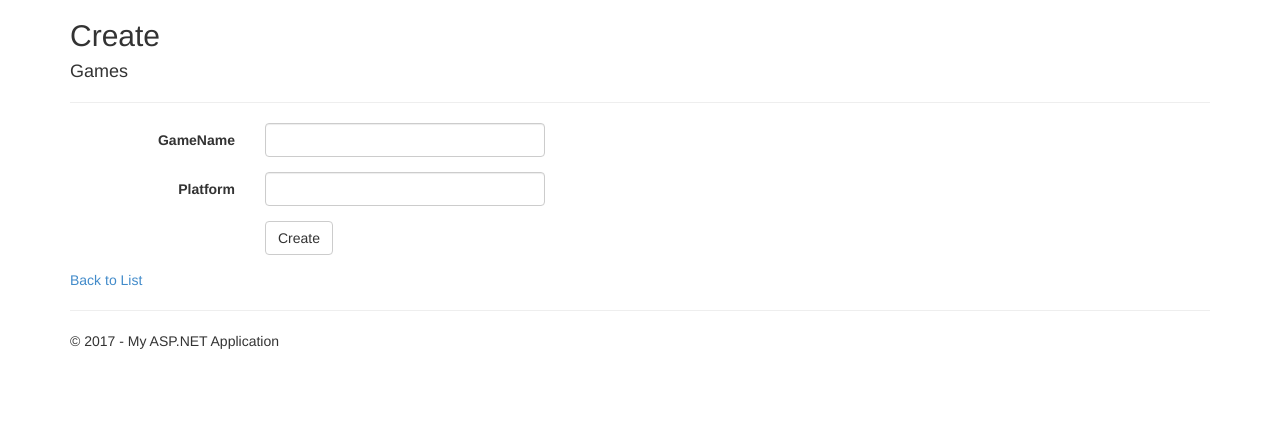
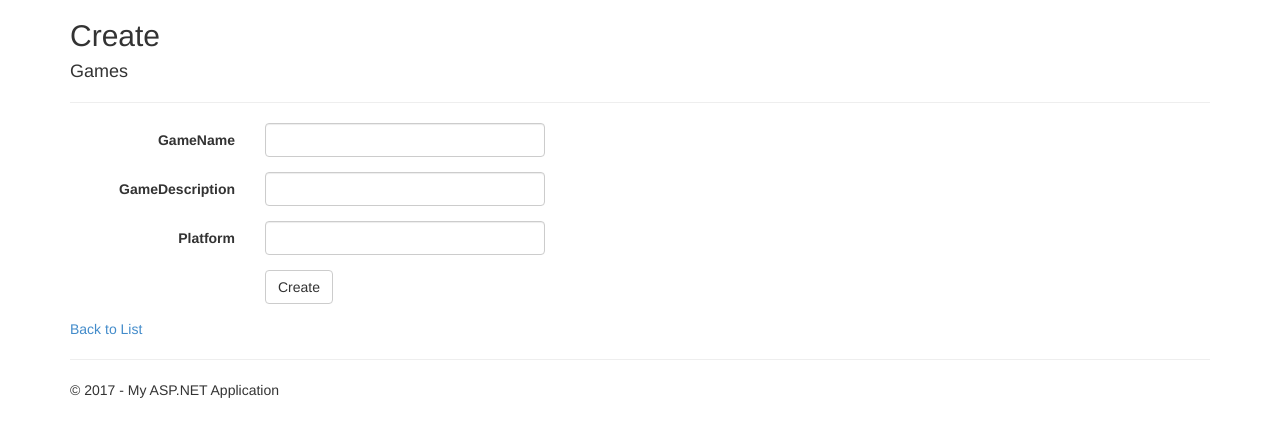
Before and after one commit to yuyang8986/GameTrading, an ASP.NET MVC app: page /GamesData/Create in a window 1280 px wide. Shown: the part 51-488 px from the top of the page. Run offline with ASP.NET Core 8 and stand-ins for ASP.NET MVC 5, Linux system fonts and the light colour scheme; the project's own start-up code is not run, and a stand-in starts its controllers and pages; some libraries are stand-ins or nearby versions.

Commit message:
added game description

```diff
--- a/GameTrading/Controllers/AdsController.cs
+++ b/GameTrading/Controllers/AdsController.cs
@@ -72,7 +72,7 @@ namespace GameTrading.Controllers
         // more details see https://go.microsoft.com/fwlink/?LinkId=317598.
         [HttpPost]
         [ValidateAntiForgeryToken]
-        public ActionResult Create([Bind(Include = "AdID,CustomerID,GameID,GameNamePrice,AdCommenceDate,Adexpirydate,BOrSell")] Ad ad)
+        public ActionResult Create([Bind(Include = "AdID,CustomerID,GameID,GameName, GameDescription, Price,AdCommenceDate,Adexpirydate,BOrSell")] Ad ad)
         {
             if (ModelState.IsValid)
             {
@@ -108,7 +108,7 @@ namespace GameTrading.Controllers
         // more details see https://go.microsoft.com/fwlink/?LinkId=317598.
         [HttpPost]
         [ValidateAntiForgeryToken]
-        public ActionResult Edit([Bind(Include = "AdID,CustomerID,GameID,Price,AdCommenceDate,Adexpirydate,BOrSell")] Ad ad)
+        public ActionResult Edit([Bind(Include = "AdID,CustomerID,GameID,GameName, GameDescription, Price,AdCommenceDate,Adexpirydate,BOrSell")] Ad ad)
         {
             if (ModelState.IsValid)
             {
--- a/GameTrading/Controllers/GamesDataController.cs
+++ b/GameTrading/Controllers/GamesDataController.cs
@@ -54,7 +54,7 @@ namespace GameTrading.Controllers
         // more details see https://go.microsoft.com/fwlink/?LinkId=317598.
         [HttpPost]
         [ValidateAntiForgeryToken]
-        public ActionResult Create([Bind(Include = "GameID,GameName,Platform")] GamesData games)
+        public ActionResult Create([Bind(Include = "GameID,GameName,GameDescription, Platform")] GamesData games)
         {
             if (ModelState.IsValid)
             {
@@ -86,7 +86,7 @@ namespace GameTrading.Controllers
         // more details see https://go.microsoft.com/fwlink/?LinkId=317598.
         [HttpPost]
         [ValidateAntiForgeryToken]
-        public ActionResult Edit([Bind(Include = "GameID,GameName,Platform")] GamesData games)
+        public ActionResult Edit([Bind(Include = "GameID,GameName,GameDescription,Platform")] GamesData games)
         {
             if (ModelState.IsValid)
             {
--- a/GameTrading/Models/Ad.cs
+++ b/GameTrading/Models/Ad.cs
@@ -13,7 +13,7 @@ namespace GameTrading.Models
         [Key]
         public int AdID { get; set; }
         public int CustomerID { get; set; }
-        public string CustomerName { get; set; }
+        public string CustomerName { get;set; }
         public int GameID { get; set; }
         public string GameName { get; set; }
         public string GameDescription { get; set; }
--- a/GameTrading/Models/CustomerOwnGame.cs
+++ b/GameTrading/Models/CustomerOwnGame.cs
@@ -14,6 +14,7 @@ namespace GameTrading.Models
         public int CustomerID { get; set; }
         public int GameID { get; set; }
         public string GameName { get; set; }
+        public string GameDescription { get; set; }
         public virtual GamesData games { get; set; }
         public virtual Customer customer { get; set; }
 
--- a/GameTrading/Models/GamesData.cs
+++ b/GameTrading/Models/GamesData.cs
@@ -14,6 +14,7 @@ namespace GameTrading.Models
         public int GameID { get; set; }
         public string GameName { get; set; }
         public string Platform { get; set; }
+        public string GameDescription { get; set; }
         public virtual ICollection<Customer> customer { get; set; }
 
 
--- a/GameTrading/Models/GamesInitializer.cs
+++ b/GameTrading/Models/GamesInitializer.cs
@@ -14,8 +14,8 @@ namespace GameTrading.Models
             //make some seed data
             var gamesList = new List<GamesData>
             {
-                new GamesData { GameName = "FIFA 18", GameID = 1, Platform = "PS4, XBOX, PC, NS"},
-                new GamesData { GameName = "The Legend of Zelda", GameID = 2, Platform = "NS"}
+                new GamesData { GameName = "FIFA 18", GameID = 1, Platform = "PS4, XBOX, PC, NS", GameDescription = "FIFA 18"},
+                new GamesData { GameName = "The Legend of Zelda", GameID = 2, Platform = "NS", GameDescription = "Zelda"}
             };
 
             foreach (var temp in gamesList)
--- a/GameTrading/Views/GamesData/Create.cshtml
+++ b/GameTrading/Views/GamesData/Create.cshtml
@@ -23,6 +23,14 @@
         </div>
 
         <div class="form-group">
+            @Html.LabelFor(model => model.GameDescription, htmlAttributes: new { @class = "control-label col-md-2" })
+            <div class="col-md-10">
+                @Html.EditorFor(model => model.GameDescription, new { htmlAttributes = new { @class = "form-control" } })
+                @Html.ValidationMessageFor(model => model.GameDescription, "", new { @class = "text-danger" })
+            </div>
+        </div>
+
+        <div class="form-group">
             @Html.LabelFor(model => model.Platform, htmlAttributes: new { @class = "control-label col-md-2" })
             <div class="col-md-10">
                 @Html.EditorFor(model => model.Platform, new { htmlAttributes = new { @class = "form-control" } })
```
Also changed, not shown: GameTrading/Views/Ads/Create.cshtml (+8 -0 lines), GameTrading/Views/Ads/Details.cshtml (+8 -0 lines), GameTrading/Views/Ads/Edit.cshtml (+15 -0 lines), GameTrading/Views/Ads/Index.cshtml (+7 -1 lines), GameTrading/Views/GamesData/Details.cshtml (+8 -0 lines), GameTrading/Views/GamesData/Edit.cshtml (+8 -0 lines), GameTrading/Views/GamesData/Index.cshtml (+12 -6 lines).
